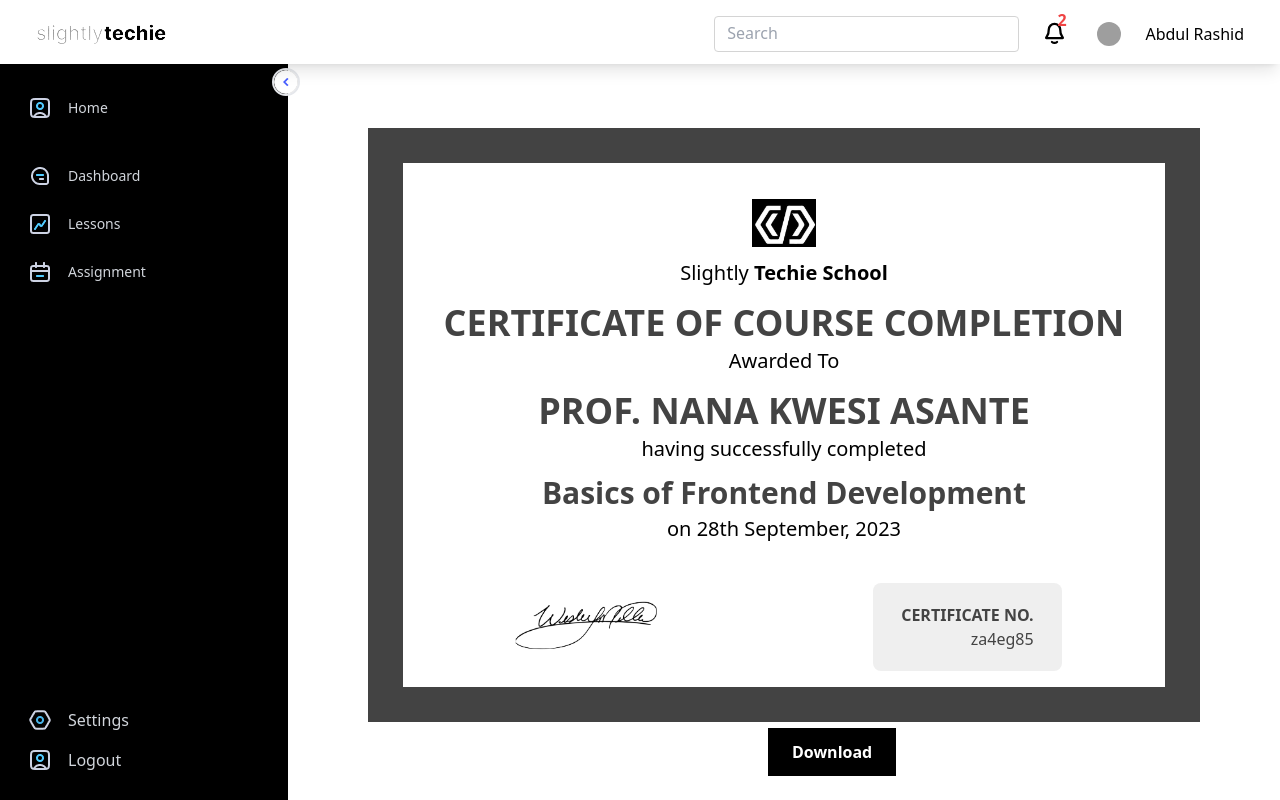
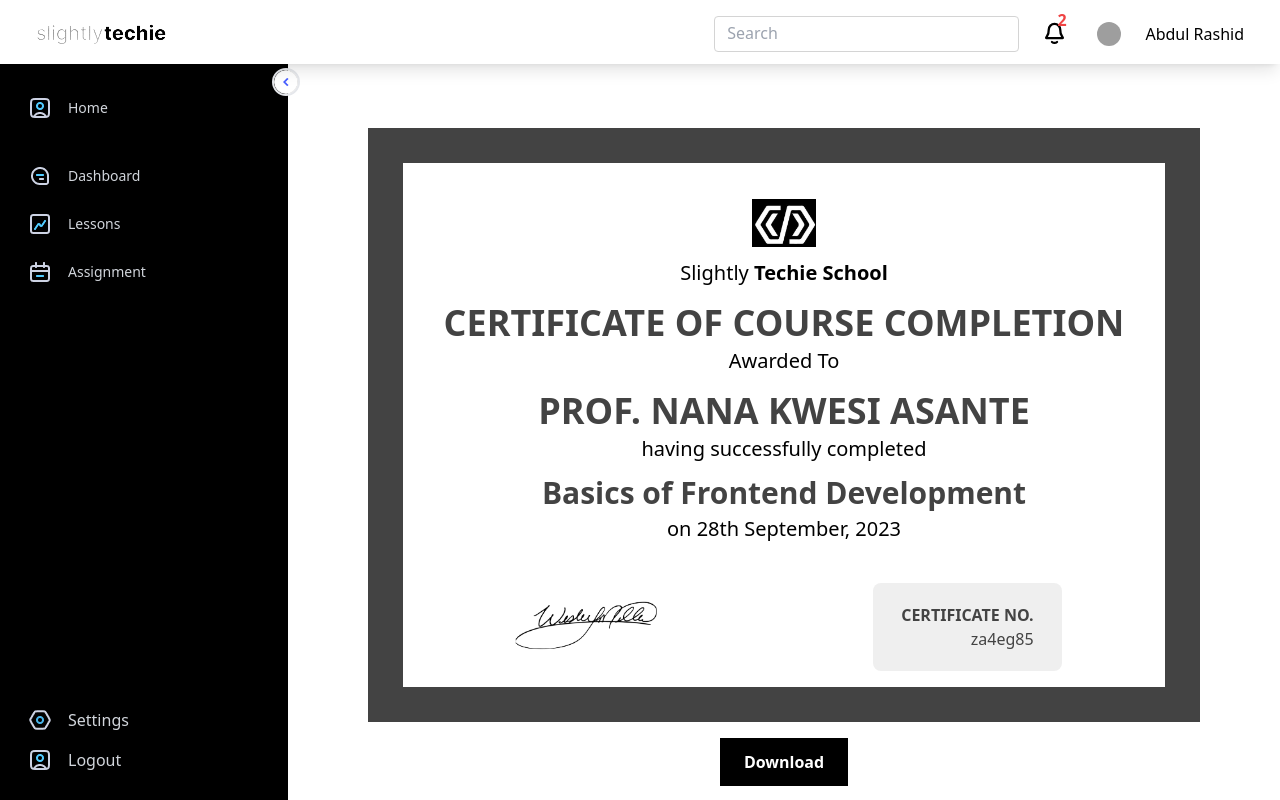
Before and after one commit to Slightly-Techie/st-school-web, a React (Vite) app: page /dashboard/profile/certificate in a window 1280 px wide. Built offline with nearby package versions, Linux system fonts and the light colour scheme; grey boxes are pictures that could not be loaded.

Commit message:
fix(app): Fix Button Position

```diff
--- a/src/components/Certificate/CertificateTemplate.jsx
+++ b/src/components/Certificate/CertificateTemplate.jsx
@@ -5,10 +5,10 @@ const CertificateTemplate = () => {
   const { pdfRef, getPdf, loader } = useCertificateGenerator()
   return (
     <>
-      <main className="py-[3rem] px-[4rem] relative" ref={pdfRef}>
+      <main className="py-[3rem] px-[4rem] overflow-x-hidden" ref={pdfRef}>
         <CertificateInfo />
       </main>
-      <div className="flex items-center justify-center pt-6 absolute top-[40rem] left-[30rem] mb-6">
+      <div className="flex items-center justify-center mx-auto pt-6 -mt-14 py-3 mb-6 overflow-x-hidden">
         <button
           className="text-center px-6 py-3 bg-black hover:bg-[#434343] font-bold transition-all duration-100 text-white"
           onClick={getPdf}
```
